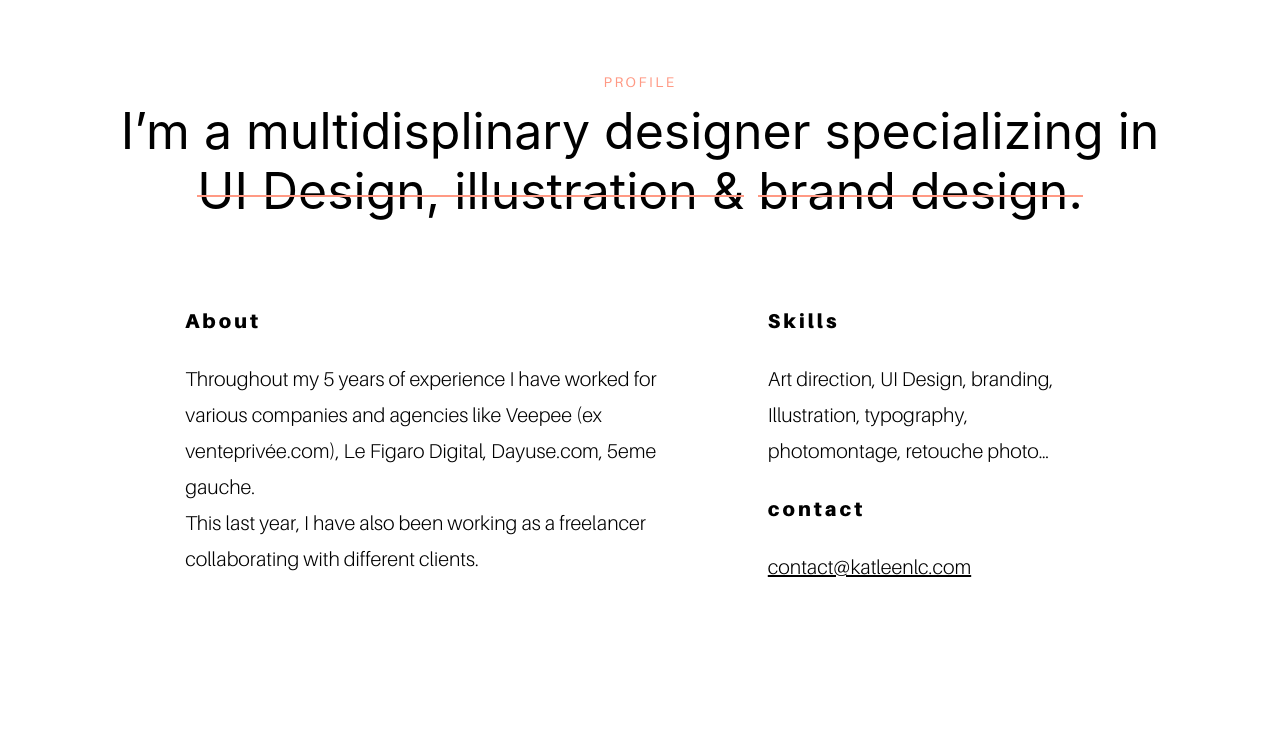
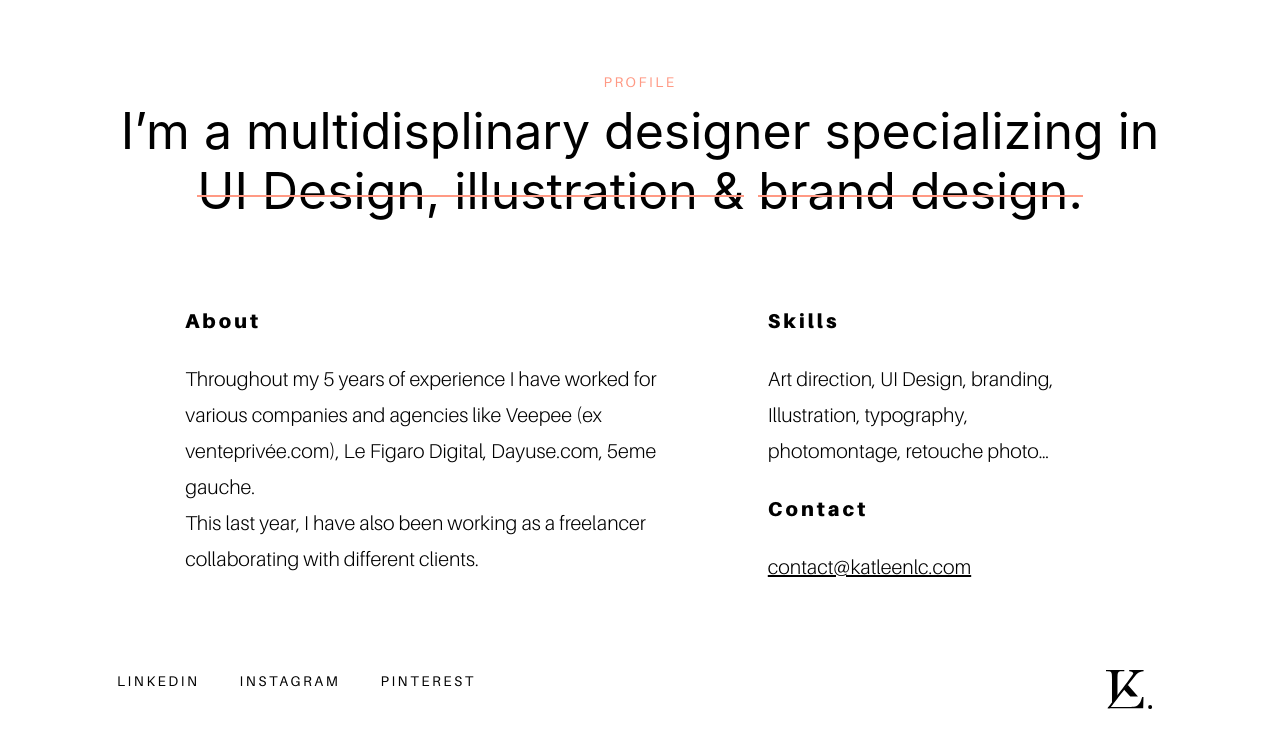
Before and after one commit to yoan972/ktleen-lc, a Gatsby site: page / in a window 1280 px wide. Shown: the part 1063-1811 px from the top of the page. Before the commit the page ends 1658 px from the top, so only its background shows below. Built offline with nearby package versions, Linux system fonts and the light colour scheme; Gatsby itself is replaced by a stand-in of ours.

Commit message:
add footer details

```diff
--- a/src/pages/index.js
+++ b/src/pages/index.js
@@ -3,6 +3,7 @@ import "../styles/main.scss"
 import Layout from "../components/layout"
 import Logo from "../assets/images/logo.svg"
 import handScroll from "../assets/images/hand-scroll.svg"
+import logoIcon from "../assets/images/logo-icon.svg"
 import { Link } from "gatsby"
 
 export default () => {
@@ -77,14 +78,27 @@ export default () => {
               Art direction, UI Design, branding, Illustration, typography,
               photomontage, retouche photo…
             </p>
-            <h3 className="profile__title">contact</h3>
+            <h3 className="profile__title">Contact</h3>
             <p className="profile__text profile__contact">
               contact@katleenlc.com
             </p>
           </div>
         </div>
       </section>
-      <footer></footer>
+      <footer className="footer">
+        <p>
+          <Link className="social">linkedin</Link>
+        </p>
+        <p>
+          <Link className="social">instagram</Link>
+        </p>
+        <p>
+          <Link className="social">pinterest</Link>
+        </p>
+        <div className="footer__logo">
+          <img src={logoIcon} alt="KLC Logo" />
+        </div>
+      </footer>
     </Layout>
   )
 }
--- a/src/styles/main.scss
+++ b/src/styles/main.scss
@@ -156,6 +156,28 @@ p {
 .profile__contact {
   text-decoration: underline;
 }
+.footer {
+  margin: 75px 117px 60px;
+}
+.footer p {
+  display: inline-block;
+}
+.footer__logo {
+  float: right;
+  padding-right: 10px;
+}
+.social {
+  text-decoration: none;
+  font-size: 14px;
+  font-weight: normal;
+  font-style: normal;
+  font-stretch: normal;
+  line-height: normal;
+  letter-spacing: 2.54px;
+  color: #000000;
+  text-transform: uppercase;
+  margin-right: 40px;
+}
 @media screen and (max-width: 768px) {
   .section__text,
   .work__title {
@@ -174,4 +196,11 @@ p {
     width: 100%;
     padding: 0;
   }
+  .footer {
+    margin: 75px 0 30px;
+  }
+  .footer p {
+    width: 55%;
+    padding: 10px;
+  }
 }
```
Also changed, not shown: src/assets/images/logo-icon.svg (added).
